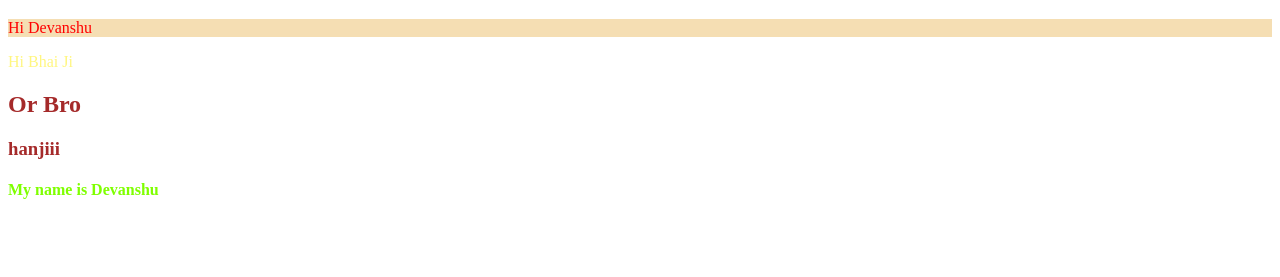
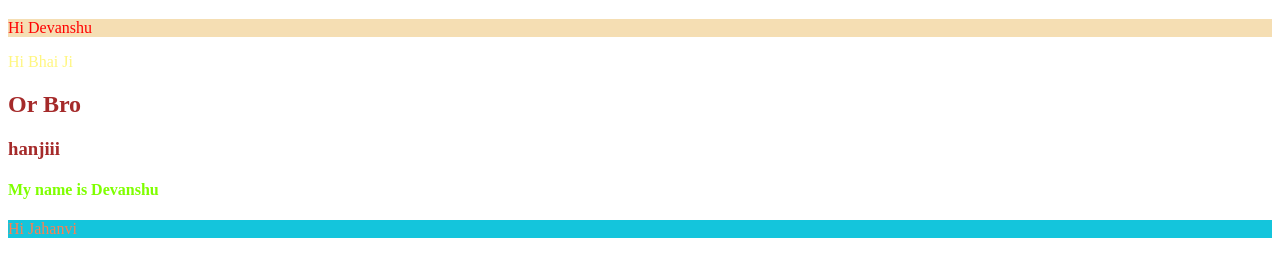
Before and after one commit to Devanshu-uu/Full_Stack_Web_Dev, a plain HTML site: page CSS/lecture 9/index.html in a window 1280 px wide. Shown: the part 61-338 px from the top of the page. Drawn offline with Linux system fonts and the light colour scheme.

Commit message:
Add ID and universal selectors to CSS lecture
Add examples of ID selector (#unique) and universal selector (*) to demonstrate different CSS selector types. Includes corresponding HTML element with matching ID.

```diff
--- a/CSS/lecture 9/index.css
+++ b/CSS/lecture 9/index.css
@@ -8,3 +8,11 @@ h2, h3{
 .name{
     color: chartreuse;
 }
+#unique{
+    color: coral;
+    background-color: rgb(20, 197, 220);
+}
+
+*{
+    color: blueviolet;
+}
--- a/CSS/lecture 9/index.html
+++ b/CSS/lecture 9/index.html
@@ -26,5 +26,9 @@
 
     <h4 class="name">My name is Devanshu </h4>
 
+    <p id="unique">Hi Jahanvi</p>
+
+
+
 </body>
 </html>
```
